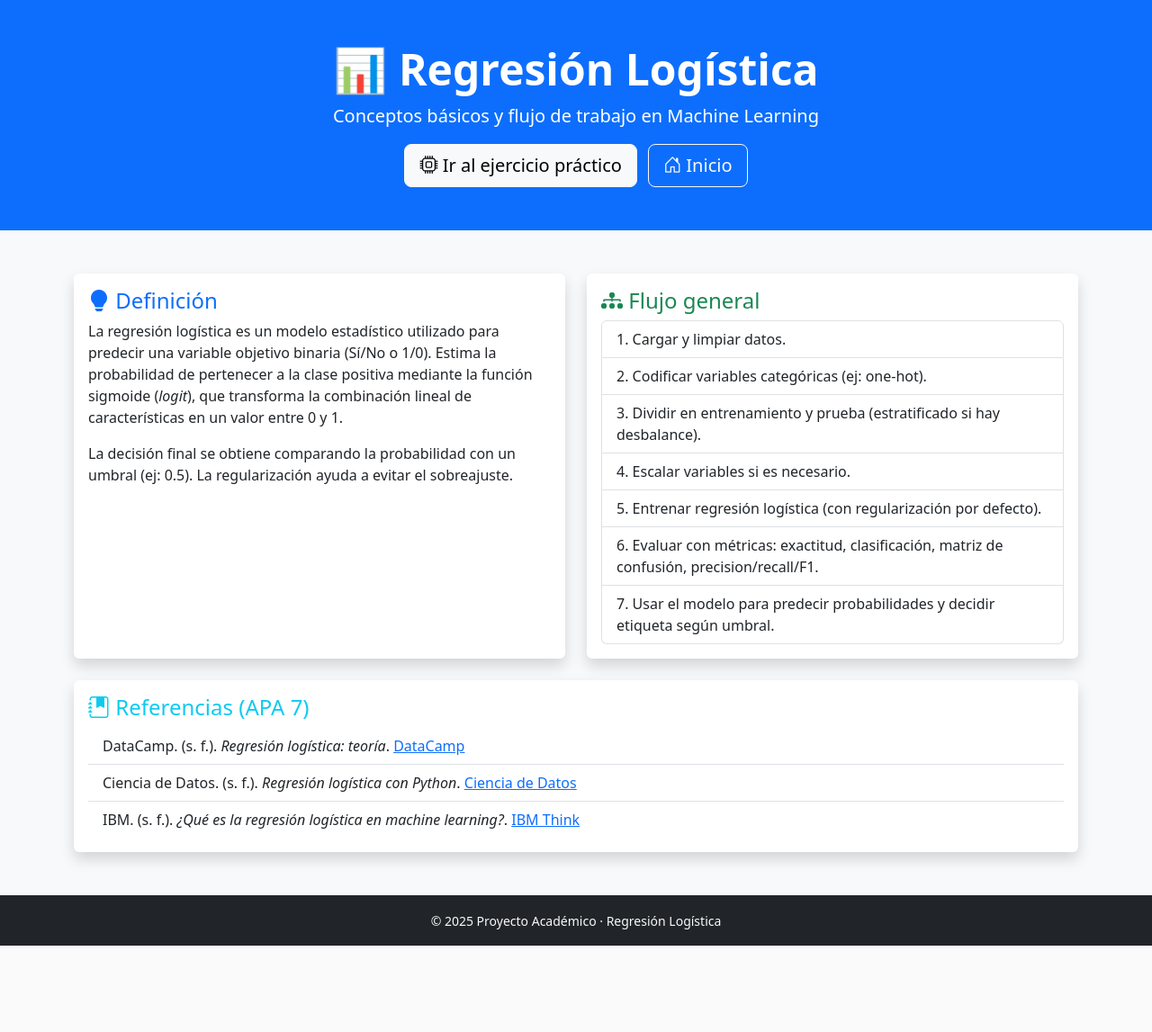
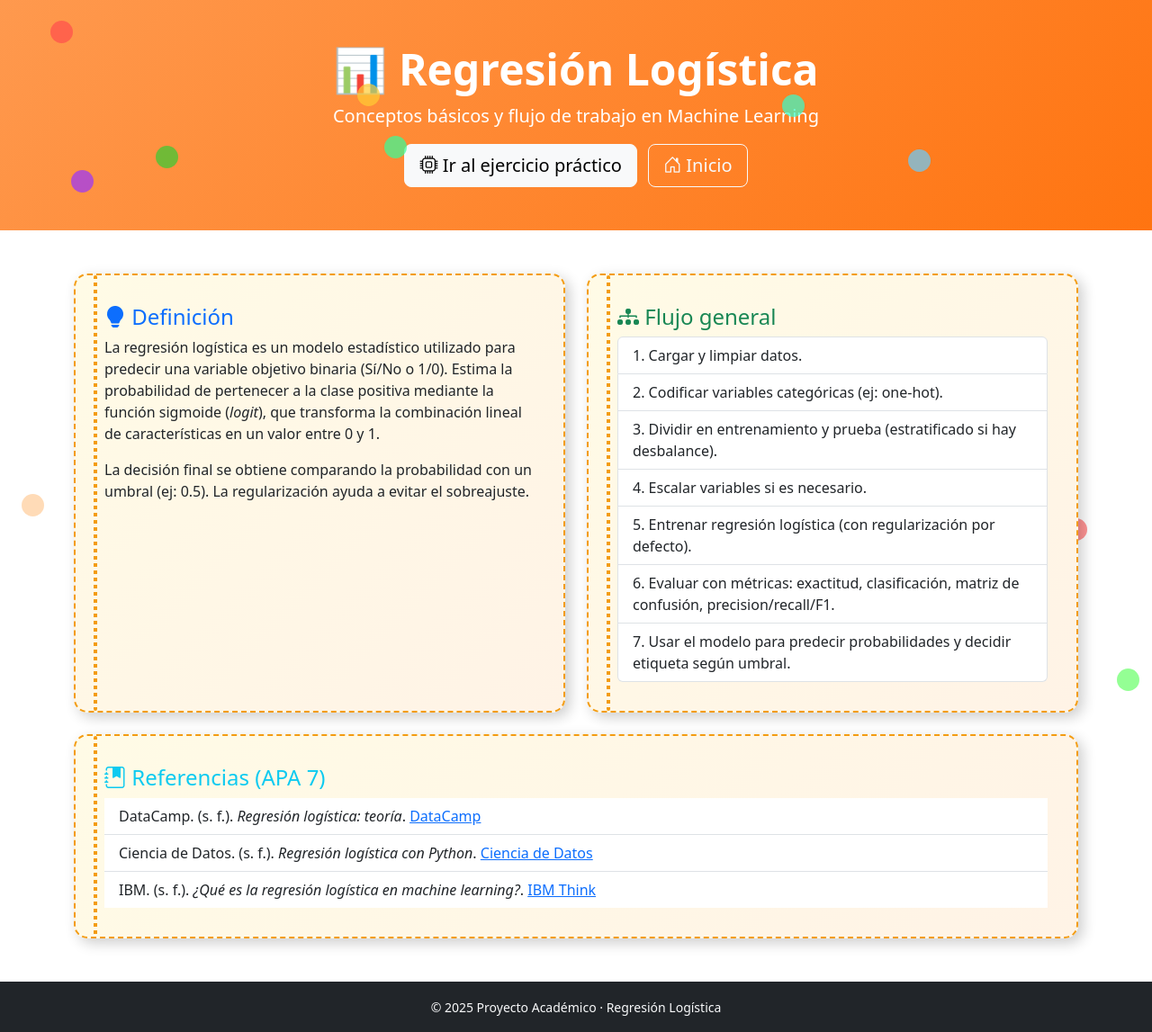
Before and after one commit to Lnbernal/SystemInnovation, a Flask app: page /regresionLogistica/conceptos in a window 1280 px wide. Shown: the whole page at 90% size. Before the commit the page ends 1051 px from the top, so only its background shows below. Run offline with Flask 3, Linux system fonts and the light colour scheme.

Commit message:
Se realizan cambios en el diseño de la opcion regresion logistica, implementando fondos con movimiento, colores llamativos que permitan disfrutar la pagnia visualmente

```diff
--- a/templates/RLconceptos.html
+++ b/templates/RLconceptos.html
@@ -6,11 +6,71 @@
   <title>Regresión Logística - Conceptos</title>
   <link href="https://cdn.jsdelivr.net/npm/bootstrap@5.3.2/dist/css/bootstrap.min.css" rel="stylesheet">
   <link href="https://cdn.jsdelivr.net/npm/bootstrap-icons@1.11.3/font/bootstrap-icons.css" rel="stylesheet">
+  <style>
+    .hero-section {
+      background: linear-gradient(135deg, #ff7e5f, #feb47b, #ff6a00);
+      background-size: 400% 400%;
+      animation: gradientAnimation 15s ease infinite;
+    }
+    @keyframes gradientAnimation {
+      0% {background-position: 0% 50%;}
+      50% {background-position: 100% 50%;}
+      100% {background-position: 0% 50%;}
+    }
+    .notebook-card {
+      border: 2px dashed #f39c12;
+      background: linear-gradient(135deg, #fffbe6, #fff3e6);
+      box-shadow: 5px 5px 15px rgba(0,0,0,0.2);
+      border-radius: 15px;
+      padding: 1rem;
+      position: relative;
+    }
+    .notebook-card::before {
+      content: "";
+      position: absolute;
+      top: 0;
+      left: 20px;
+      height: 100%;
+      width: 4px;
+      background: repeating-linear-gradient(
+        to bottom,
+        #f39c12,
+        #f39c12 4px,
+        transparent 4px,
+        transparent 8px
+      );
+      border-radius: 2px;
+    }
+    .background-figures {
+      position: fixed;
+      top: 0;
+      left: 0;
+      width: 100%;
+      height: 100%;
+      z-index: 0;
+      overflow: hidden;
+    }
+    .circle {
+      position: absolute;
+      width: 25px;
+      height: 25px;
+      border-radius: 50%;
+      opacity: 0.7;
+      background: red;
+    }
+  </style>
 </head>
-<body class="bg-light">
+<body>
+
+  <!-- Fondo animado -->
+  <div class="background-figures">
+    {% for i in range(20) %}
+      <div class="circle"></div>
+    {% endfor %}
+  </div>
 
   <!-- Hero -->
-  <section class="bg-primary text-white py-5">
+  <section class="hero-section text-white py-5">
     <div class="container text-center">
       <h1 class="fw-bold display-5">📊 Regresión Logística</h1>
       <p class="lead">Conceptos básicos y flujo de trabajo en Machine Learning</p>
@@ -18,7 +78,7 @@
         <a href="{{ url_for('logistica2') }}" class="btn btn-light btn-lg me-2">
           <i class="bi bi-cpu"></i> Ir al ejercicio práctico
         </a>
-        <a href="/index" class="btn btn-outline-light btn-lg">
+        <a href="{{ url_for('home') }}" class="btn btn-outline-light btn-lg">
           <i class="bi bi-house-door"></i> Inicio
         </a>
       </div>
@@ -26,33 +86,21 @@
   </section>
 
   <!-- Contenido -->
-  <div class="container my-5">
-
+  <div class="container my-5 content-section">
     <div class="row g-4">
-      <!-- Definición -->
       <div class="col-lg-6">
-        <div class="card shadow border-0 h-100">
+        <div class="card notebook-card h-100">
           <div class="card-body">
             <h4 class="card-title text-primary">
               <i class="bi bi-lightbulb-fill"></i> Definición
             </h4>
-            <p>
-              La regresión logística es un modelo estadístico utilizado para predecir
-              una variable objetivo binaria (Sí/No o 1/0). Estima la probabilidad de pertenecer
-              a la clase positiva mediante la función sigmoide (<em>logit</em>), que transforma la combinación
-              lineal de características en un valor entre 0 y 1.
-            </p>
-            <p>
-              La decisión final se obtiene comparando la probabilidad con un umbral (ej: 0.5).
-              La regularización ayuda a evitar el sobreajuste.
-            </p>
+            <p>La regresión logística es un modelo estadístico utilizado para predecir una variable objetivo binaria (Sí/No o 1/0). Estima la probabilidad de pertenecer a la clase positiva mediante la función sigmoide (<em>logit</em>), que transforma la combinación lineal de características en un valor entre 0 y 1.</p>
+            <p>La decisión final se obtiene comparando la probabilidad con un umbral (ej: 0.5). La regularización ayuda a evitar el sobreajuste.</p>
           </div>
         </div>
       </div>
-
-      <!-- Flujo general -->
       <div class="col-lg-6">
-        <div class="card shadow border-0 h-100">
+        <div class="card notebook-card h-100">
           <div class="card-body">
             <h4 class="card-title text-success">
               <i class="bi bi-diagram-3-fill"></i> Flujo general
@@ -71,8 +119,7 @@
       </div>
     </div>
 
-    <!-- Referencias -->
-    <div class="card shadow border-0 mt-4">
+    <div class="card notebook-card mt-4">
       <div class="card-body">
         <h4 class="card-title text-info">
           <i class="bi bi-journal-bookmark-fill"></i> Referencias (APA 7)
@@ -95,12 +142,44 @@
     </div>
   </div>
 
-  <!-- Footer -->
   <footer class="bg-dark text-light py-3 mt-5">
     <div class="container text-center">
       <small>© 2025 Proyecto Académico · Regresión Logística</small>
     </div>
   </footer>
 
+  <script>
+    document.addEventListener("DOMContentLoaded", function() {
+      const circles = document.querySelectorAll('.circle');
+      const colors = ['#ff4d4d','#ff9933','#33cc33','#33ccff','#9933ff','#ff33cc','#ffcc33','#66ff66','#3399ff','#ff6666','#ffcc99','#ccff33','#33ffcc','#cc33ff','#ff3399','#ff9966','#66ccff','#ff66cc','#33ff99','#ffcc66'];
+
+      circles.forEach((circle, index) => {
+        circle.style.background = colors[index % colors.length];
+        circle.style.top = Math.random() * window.innerHeight + 'px';
+        circle.style.left = Math.random() * window.innerWidth + 'px';
+
+        let dx = (Math.random() - 0.5) * 2;
+        let dy = (Math.random() - 0.5) * 2;
+
+        function move() {
+          let top = parseFloat(circle.style.top);
+          let left = parseFloat(circle.style.left);
+
+          top += dy;
+          left += dx;
+
+          if(top < 0 || top > window.innerHeight - 25) dy = -dy;
+          if(left < 0 || left > window.innerWidth - 25) dx = -dx;
+
+          circle.style.top = top + 'px';
+          circle.style.left = left + 'px';
+
+          requestAnimationFrame(move);
+        }
+
+        move();
+      });
+    });
+  </script>
 </body>
 </html>
```
Also changed, not shown: static/styleLRconceptos.css (added, +80 -0 lines), static/styleRLconceptos.css (added, +101 -0 lines).
